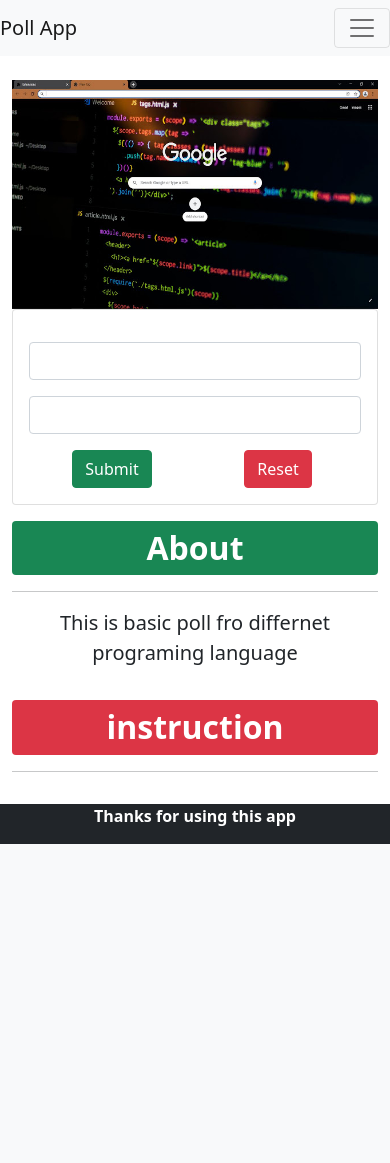
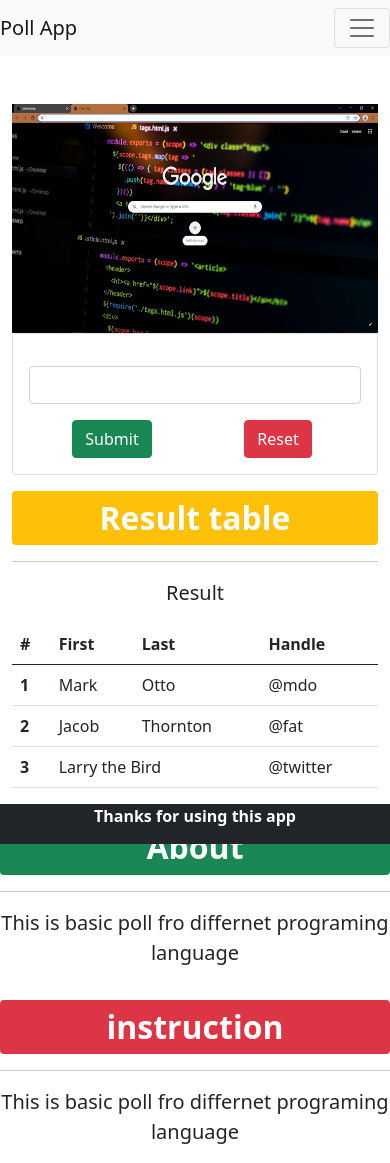
Before and after one commit to pradeepkhadka505/PollApp, a Django app: template PollProject/templates/index.html in a window 390 px wide. Before the commit the page ends 844 px from the top, so only its background shows below. Run offline with Django 3.2, Linux system fonts and the light colour scheme; the template is opened without the code that fills it: most values are stand-ins (such as "Sample title", 1, 10 or a date in 2020).

Commit message:
responsive table features are added

```diff
--- a/PollProject/templates/index.html
+++ b/PollProject/templates/index.html
@@ -2,20 +2,24 @@
 
 <!doctype html>
 <html lang="en">
+
 <head>
     <!-- Required meta tags -->
     <meta charset="utf-8">
     <meta name="viewport" content="width=device-width, initial-scale=1">
 
     <!-- Bootstrap CSS -->
-    <link href="https://cdn.jsdelivr.net/npm/bootstrap@5.0.2/dist/css/bootstrap.min.css" rel="stylesheet" integrity="sha384-EVSTQN3/azprG1Anm3QDgpJLIm9Nao0Yz1ztcQTwFspd3yD65VohhpuuCOmLASjC" crossorigin="anonymous">
+    <link href="https://cdn.jsdelivr.net/npm/bootstrap@5.0.2/dist/css/bootstrap.min.css" rel="stylesheet"
+        integrity="sha384-EVSTQN3/azprG1Anm3QDgpJLIm9Nao0Yz1ztcQTwFspd3yD65VohhpuuCOmLASjC" crossorigin="anonymous">
 
     <title>Poll App</title>
 </head>
+
 <body>
     <nav class="navbar navbar-expand-lg navbar-light bg-light fixed-top">
         <a class="navbar-brand" href="#">Poll App </a>
-        <button class="navbar-toggler" type="button" data-toggle="collapse" data-target="#navbarSupportedContent" aria-controls="navbarSupportedContent" aria-expanded="false" aria-label="Toggle navigation">
+        <button class="navbar-toggler" type="button" data-toggle="collapse" data-target="#navbarSupportedContent"
+            aria-controls="navbarSupportedContent" aria-expanded="false" aria-label="Toggle navigation">
             <span class="navbar-toggler-icon"></span>
         </button>
         <div class="collapse navbar-collapse" id="navbarSupportedContent">
@@ -29,32 +33,21 @@
                 <li class="nav-item">
                     <a class="nav-link" href="#instruction">Instruction</a>
                 </li>
+                <li class="nav-item">
+                    <a class="nav-link" href="#result"> Result </a>
+                </li>
             </ul>
         </div>
     </nav>
 
     <!--- for body --->
     <div class="container-fluid" style="margin-bottom: 0rem;">
-        <!-- <div class="row">
-            <div class="col-md-6" style="margin: 5rem auto 0 auto;">
-                {% if error %}
-                    <div class="alert alert-danger alert-dismissible fade show" role="alert">
-                        <strong>Error</strong> Please check it again
-                        <button type="button" class="close" data-dismiss="alert" aria-label="Close">
-                        <span aria-hidden="true">&times;</span>
-                        </button>
-                    </div>
-                {% endif %}
-                {% if result %}
-                    <div class="alert alert-success alert-dismissible fade show" role="alert">
-                        <strong>{{q}} {{ans}}</strong>
-                        <button type="button" class="close" data-dismiss="alert" aria-label="Close">
-                        <span aria-hidden="true">&times;</span>
-                        </button>
-                    </div>
-                {% endif %}
-            </div>
-        </div> -->
+        {{globalcnt}}
+        {% for ke.value in globalcnt.items %}
+        {{key}} - {{value}}
+        <br>
+        {% endfor %}
+
         <div class="row">
             <div class="col-md-6" style="margin: 5rem auto 0 auto">
                 <img class="img-fluid" src="{% static 'poll.jpg'%}">
@@ -63,18 +56,10 @@
                         <form action="{% url 'getquery' %}" method="GET">
                             <input class="form-control" list="languages" name="languages" style="margin:1rem auto">
                             <datalist id="languages">
-                                    <option value="Python">
-                                    <option value="C">
-                                    <option value="Php">
-                                    <option value="Java">
-                                    <option value="Perl">
-                                    <option value="Programming">
-                                    <option value="C++">
-                                    <option value="JavaScript">
+                                {% for eachlanguage in arr %}
+                                <option value="{{eachlanguage}}">
+                                    {% endfor %}
                             </datalist>
-                            <div class="form-group">
-                                <input type="search" name="query" id="query" class="form-control">
-                            </div>
                             <div class="row" style="margin: 1rem auto 0 auto;">
                                 <div class="col-6">
                                     <input type="submit" class="btn btn-success" style="display: block; margin: 0 auto">
@@ -90,9 +75,60 @@
                 </div>
             </div>
         </div>
+
         <div class="row">
-            <div class="col-md-6"  style="margin: 1rem auto 0 auto;">
-                <p class="badge bg-success" id="about" name="about" style="margin:0 auto 0 auto; text-align:center; font-size:2rem; display:block">
+            <div class="col-md-6" style="margin: 1rem auto 0 auto;">
+                <p class="badge bg-warning" id="result" name="about"
+                    style="margin:0 auto 0 auto; text-align:center; font-size:2rem; display:block">
+                    Result table
+                </p>
+                <hr>
+                <p class="lead" style="text-align: center;">
+                    Result
+                </p>
+            </div>
+
+        </div>
+        <div class="row">
+            <col class="col-md-12">
+            <div class="table-responsive">
+                <table class="table">
+                    <thead>
+                        <tr>
+                            <th scope="col">#</th>
+                            <th scope="col">First</th>
+                            <th scope="col">Last</th>
+                            <th scope="col">Handle</th>
+                        </tr>
+                    </thead>
+                    <tbody>
+                        <tr>
+                            <th scope="row">1</th>
+                            <td>Mark</td>
+                            <td>Otto</td>
+                            <td>@mdo</td>
+                        </tr>
+                        <tr>
+                            <th scope="row">2</th>
+                            <td>Jacob</td>
+                            <td>Thornton</td>
+                            <td>@fat</td>
+                        </tr>
+                        <tr>
+                            <th scope="row">3</th>
+                            <td colspan="2">Larry the Bird</td>
+                            <td>@twitter</td>
+                        </tr>
+                    </tbody>
+                </table>
+            </div>
+        </div>
+    </div>
+
+    <div class="row">
+        <div class="col-md-6" style="margin: 1rem auto 0 auto;">
+            <p class="badge bg-success" id="about" name="about"
+                style="margin:0 auto 0 auto; text-align:center; font-size:2rem; display:block">
                 About
             </p>
             <hr>
@@ -101,27 +137,24 @@
             </p>
         </div>
     </div>
+
     <div class="row">
-            <div class="col-md-6"  style="margin: 1rem auto 0 auto;">
-                <p class="badge bg-danger" id="instruction" name="about" style="margin:0 auto 0 auto; text-align:center; font-size:2rem; display:block">
+        <div class="col-md-6" style="margin: 1rem auto 0 auto;">
+            <p class="badge bg-danger" id="instruction" name="about"
+                style="margin:0 auto 0 auto; text-align:center; font-size:2rem; display:block">
                 instruction
             </p>
             <hr>
-                <!-- <ul class="list-group">
-                    <li class="list-group-item"> + Addition </li>
-                    <li class="list-group-item"> - Substraction </li>
-                    <li class="list-group-item"> * Multipication </li>
-                    <li class="list-group-item"> / Division </li>
-                    <li class="list-group-item"> // FloorDivision </li>
-                    <li class="list-group-item"> () Brackets </li>
-                </ul> -->
+            <p class="lead" style="text-align: center;">
+                This is basic poll fro differnet programing language
+            </p>
         </div>
     </div>
     </div>
 
     <div class="container-fluid ">
         <div class="row">
-            <footer class="fixed-bottom bg-dark" style=" color:white; text-align:center; " >
+            <footer class="fixed-bottom bg-dark" style=" color:white; text-align:center; ">
                 <p> <strong>Thanks for using this app </strong> </p>
             </footer>
         </div>
@@ -130,7 +163,12 @@
     <!-- Optional JavaScript; choose one of the two! -->
 
     <!-- Option 1: Bootstrap Bundle with Popper -->
-    <script src="https://cdn.jsdelivr.net/npm/bootstrap@5.0.2/dist/js/bootstrap.bundle.min.js" integrity="sha384-MrcW6ZMFYlzcLA8Nl+NtUVF0sA7MsXsP1UyJoMp4YLEuNSfAP+JcXn/tWtIaxVXM" crossorigin="anonymous"></script>
+    <script src="https://cdn.jsdelivr.net/npm/jquery@3.5.1/dist/jquery.slim.min.js"
+        integrity="sha384-DfXdz2htPH0lsSSs5nCTpuj/zy4C+OGpamoFVy38MVBnE+IbbVYUew+OrCXaRkfj"
+        crossorigin="anonymous"></script>
+    <script src="https://cdn.jsdelivr.net/npm/bootstrap@4.6.2/dist/js/bootstrap.bundle.min.js"
+        integrity="sha384-Fy6S3B9q64WdZWQUiU+q4/2Lc9npb8tCaSX9FK7E8HnRr0Jz8D6OP9dO5Vg3Q9ct"
+        crossorigin="anonymous"></script>
 
     <!-- Option 2: Separate Popper and Bootstrap JS -->
     <!--
@@ -138,4 +176,5 @@
     <script src="https://cdn.jsdelivr.net/npm/bootstrap@5.0.2/dist/js/bootstrap.min.js" integrity="sha384-cVKIPhGWiC2Al4u+LWgxfKTRIcfu0JTxR+EQDz/bgldoEyl4H0zUF0QKbrJ0EcQF" crossorigin="anonymous"></script>
     -->
 </body>
+
 </html>
```
Also changed, not shown: PollProject/PollApp/views.py (+12 -3 lines). Lines whose indentation alone changed are shown as unchanged.
